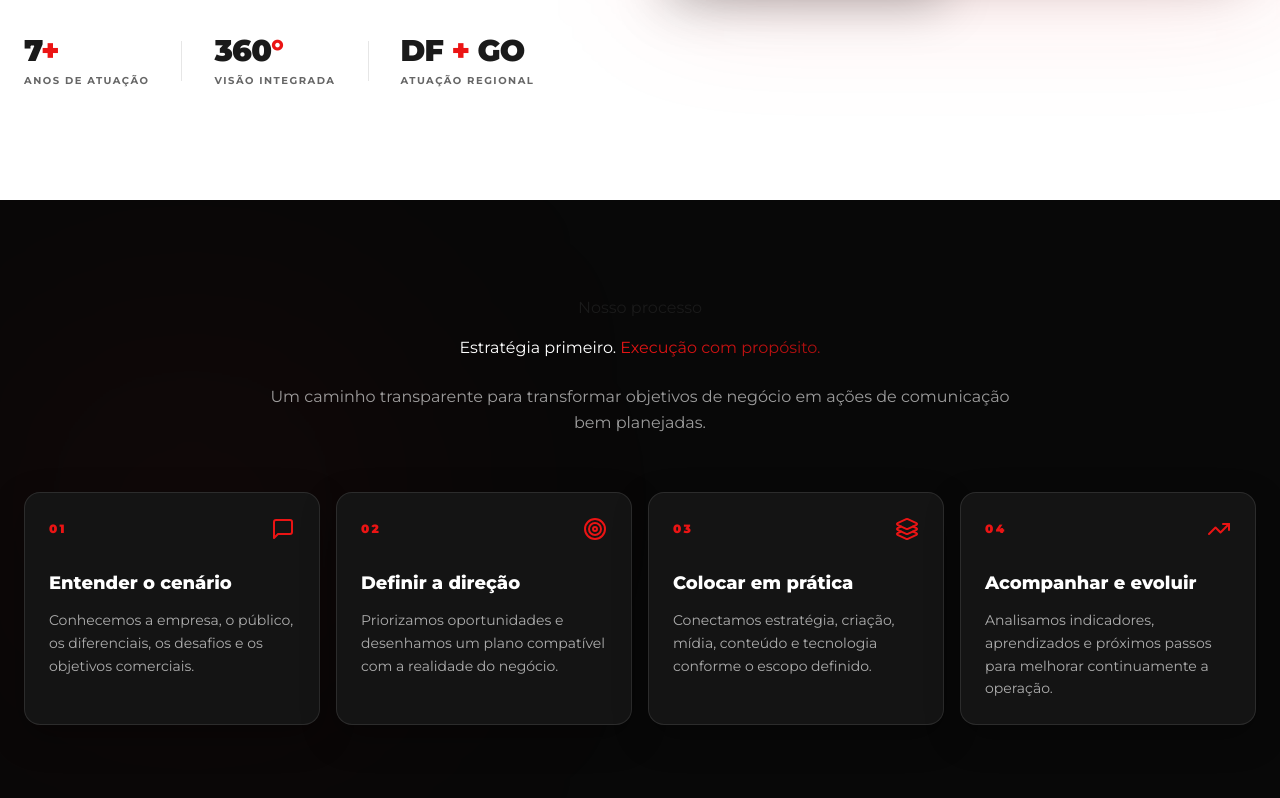
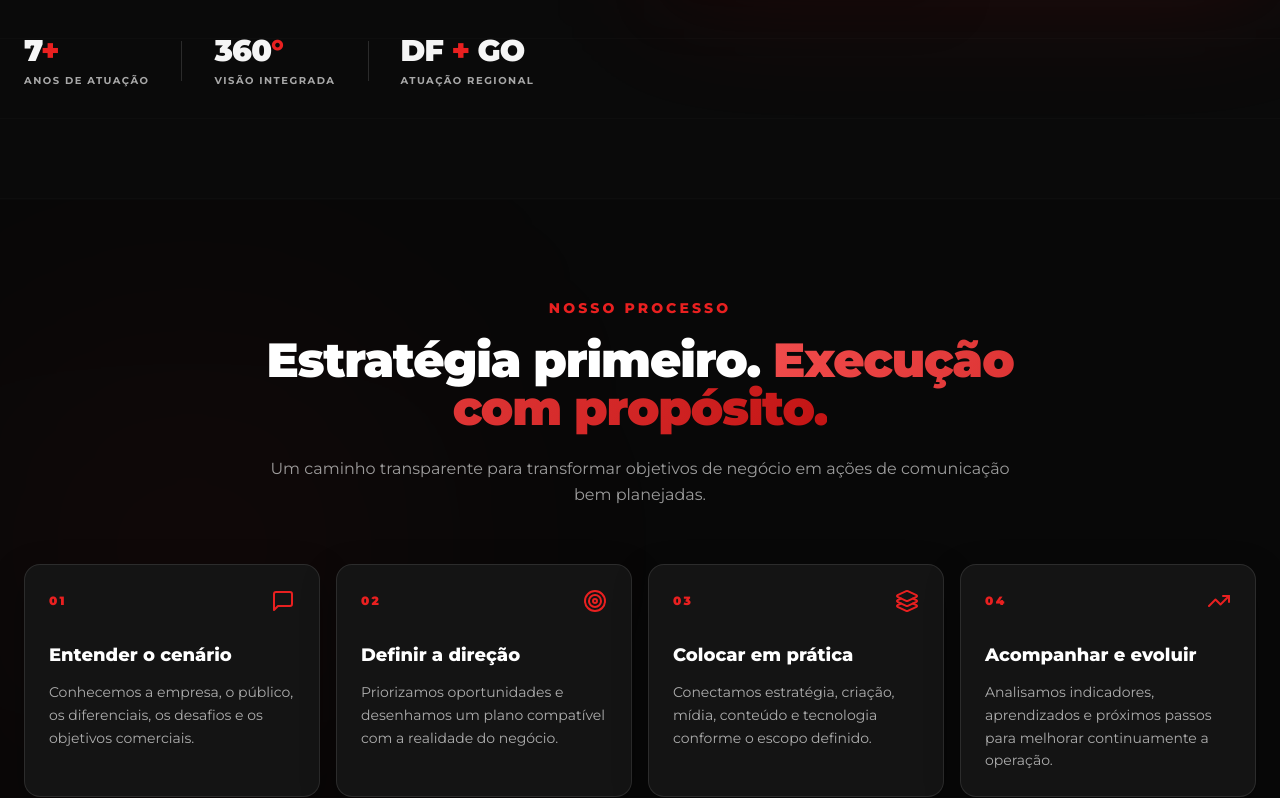
Before and after one commit to studioalfamarketingdigital-dev/studioalfamkt, a React (Vite) app: page / in a window 1280 px wide. Shown: the part 922-1720 px from the top of the page. Built offline with nearby package versions, Linux system fonts and the light colour scheme; the HTML template or start-up script is replaced by a standard one.

Commit message:
Sincroniza versão atual S.Alfa MKT

```diff
--- a/src/index.css
+++ b/src/index.css
@@ -6,62 +6,51 @@
 
 @layer base {
   :root {
-    --background: 0 0% 100%;
-    --foreground: 0 0% 10%;
-    --card: 0 0% 100%;
-    --card-foreground: 0 0% 10%;
-    --popover: 0 0% 100%;
-    --popover-foreground: 0 0% 10%;
-    --primary: 0 84% 50%;
+    color-scheme: dark;
+    --background: 0 0% 4%;
+    --foreground: 0 0% 96%;
+    --card: 0 0% 7%;
+    --card-foreground: 0 0% 96%;
+    --popover: 0 0% 7%;
+    --popover-foreground: 0 0% 96%;
+    --primary: 0 82% 52%;
     --primary-foreground: 0 0% 100%;
-    --primary-glow: 0 84% 60%;
-    --secondary: 0 0% 96%;
-    --secondary-foreground: 0 0% 10%;
-    --muted: 0 0% 96%;
-    --muted-foreground: 0 0% 40%;
-    --accent: 0 84% 50%;
+    --primary-glow: 0 82% 62%;
+    --secondary: 0 0% 10%;
+    --secondary-foreground: 0 0% 96%;
+    --muted: 0 0% 11%;
+    --muted-foreground: 0 0% 66%;
+    --accent: 0 82% 52%;
     --accent-foreground: 0 0% 100%;
     --destructive: 0 84.2% 60.2%;
     --destructive-foreground: 0 0% 98%;
-    --border: 0 0% 90%;
-    --input: 0 0% 90%;
-    --ring: 0 84% 50%;
-    --radius: 0.75rem;
-    --gradient-primary: linear-gradient(135deg, hsl(0 84% 50%), hsl(0 84% 35%));
-    --gradient-glow: radial-gradient(ellipse at center, hsl(0 84% 50% / 0.12), transparent 70%);
-    --shadow-glow: 0 0 60px hsl(0 84% 50% / 0.25);
-    --shadow-card: 0 10px 40px hsl(0 0% 0% / 0.08);
-  }
-
-  .dark {
-    --background: 0 0% 5%;
-    --foreground: 0 0% 98%;
+    --border: 0 0% 17%;
+    --input: 0 0% 17%;
+    --ring: 0 82% 52%;
+    --radius: 0.85rem;
+    --gradient-primary: linear-gradient(115deg, hsl(0 85% 62%), hsl(0 82% 42%));
+    --gradient-glow: radial-gradient(ellipse at center, hsl(0 82% 52% / 0.16), transparent 70%);
+    --shadow-glow: 0 0 70px hsl(0 82% 52% / 0.18);
+    --shadow-card: 0 18px 60px hsl(0 0% 0% / 0.35);
   }
 
   * { @apply border-border; }
-
-  html {
-    scroll-behavior: smooth;
-    scroll-padding-top: 5.5rem;
-  }
-
+  html { scroll-behavior: smooth; scroll-padding-top: 5.5rem; background: hsl(var(--background)); }
   body {
     @apply bg-background text-foreground font-sans antialiased;
     font-family: "Montserrat", sans-serif;
     min-width: 320px;
     overflow-x: clip;
+    background-image: radial-gradient(ellipse at 50% -20%, hsl(0 0% 15% / .28), transparent 55%);
   }
-
   img, video, iframe { max-width: 100%; }
   img { height: auto; }
   button, a { -webkit-tap-highlight-color: transparent; }
+  ::selection { background: hsl(var(--primary) / .35); color: white; }
 }
 
 @layer utilities {
-  .text-gradient {
-    @apply bg-clip-text text-transparent;
-    background-image: var(--gradient-primary);
-  }
+  .text-gradient { @apply bg-clip-text text-transparent; background-image: var(--gradient-primary); }
   .glow-red { box-shadow: var(--shadow-glow); }
   .card-glow { box-shadow: var(--shadow-card); }
   .animate-float { animation: float 6s ease-in-out infinite; }
@@ -69,35 +58,18 @@
   .animate-fade-up { animation: fade-up 0.6s ease-out forwards; }
   .animate-fade-in { animation: fade-in 0.8s ease-out forwards; }
   .animate-scale-in { animation: scale-in 0.5s ease-out forwards; }
+  .section-kicker { @apply text-primary text-xs sm:text-sm font-extrabold uppercase tracking-[.22em]; }
+  .section-title { @apply text-3xl sm:text-4xl lg:text-5xl font-black tracking-tight leading-[1.08]; }
 }
 
-@keyframes float {
-  0%, 100% { transform: translateY(0); }
-  50% { transform: translateY(-14px); }
-}
-@keyframes pulse-glow {
-  0%, 100% { box-shadow: 0 0 20px hsl(0 84% 50% / 0.4); }
-  50% { box-shadow: 0 0 40px hsl(0 84% 50% / 0.6); }
-}
-@keyframes fade-up {
-  from { opacity: 0; transform: translateY(24px); }
-  to { opacity: 1; transform: translateY(0); }
-}
-@keyframes fade-in {
-  from { opacity: 0; }
-  to { opacity: 1; }
-}
-@keyframes scale-in {
-  from { opacity: 0; transform: scale(0.96); }
-  to { opacity: 1; transform: scale(1); }
-}
+@keyframes float { 0%, 100% { transform: translateY(0); } 50% { transform: translateY(-10px); } }
+@keyframes pulse-glow { 0%, 100% { box-shadow: 0 0 20px hsl(0 84% 50% / .25); } 50% { box-shadow: 0 0 36px hsl(0 84% 50% / .42); } }
+@keyframes fade-up { from { opacity: 0; transform: translateY(24px); } to { opacity: 1; transform: translateY(0); } }
+@keyframes fade-in { from { opacity: 0; } to { opacity: 1; } }
+@keyframes scale-in { from { opacity: 0; transform: scale(.96); } to { opacity: 1; transform: scale(1); } }
 
 ::-webkit-scrollbar { width: 8px; }
 ::-webkit-scrollbar-track { background: hsl(var(--background)); }
 ::-webkit-scrollbar-thumb { background: hsl(var(--primary)); border-radius: 4px; }
 ::-webkit-scrollbar-thumb:hover { background: hsl(var(--primary-glow)); }
-
-@media (max-width: 640px) {
-  section[id] { scroll-margin-top: 5rem; }
-  .container { max-width: 100%; }
-}
+@media (max-width: 640px) { section[id] { scroll-margin-top: 5rem; } .container { max-width: 100%; } }
```
